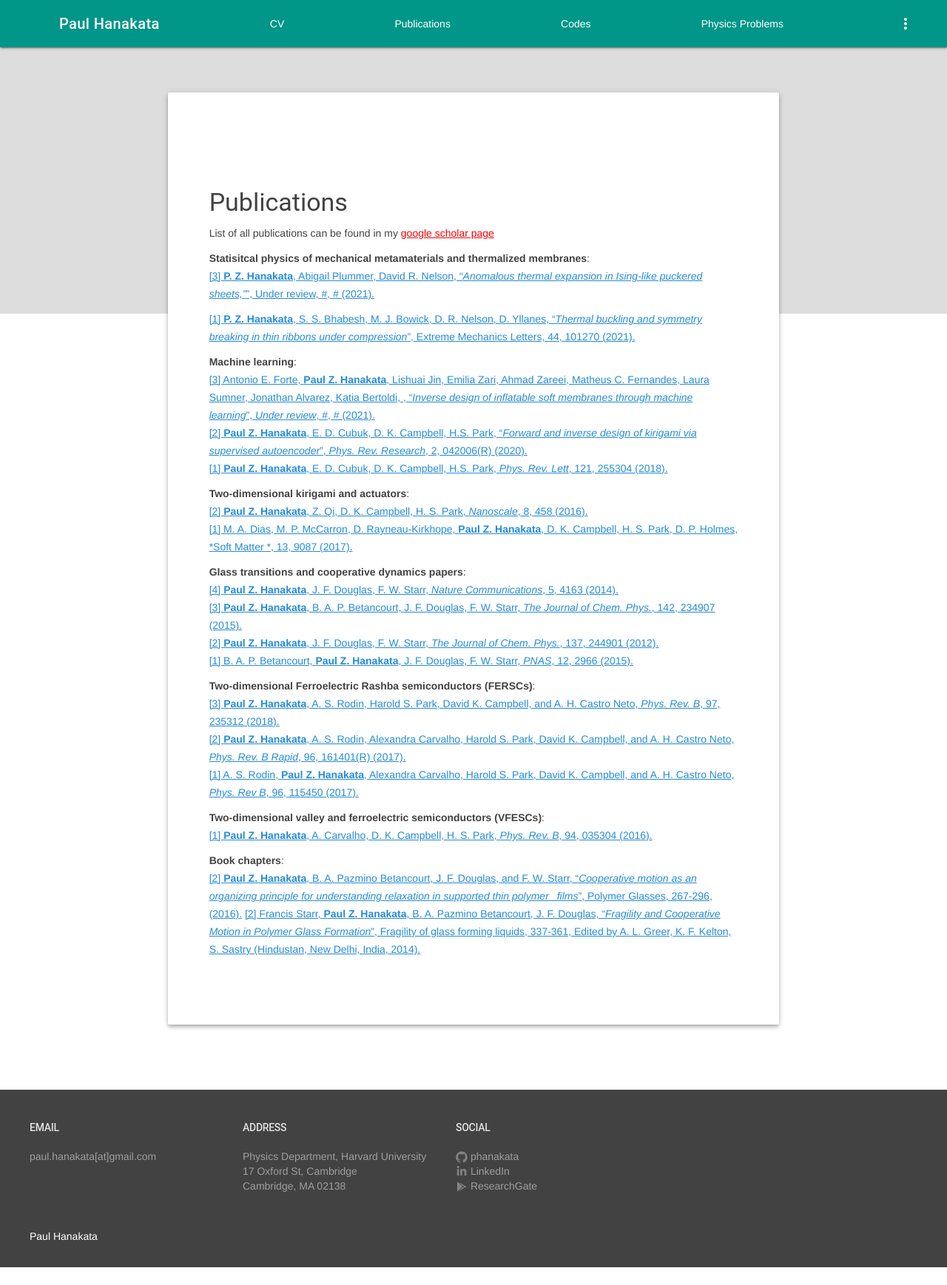
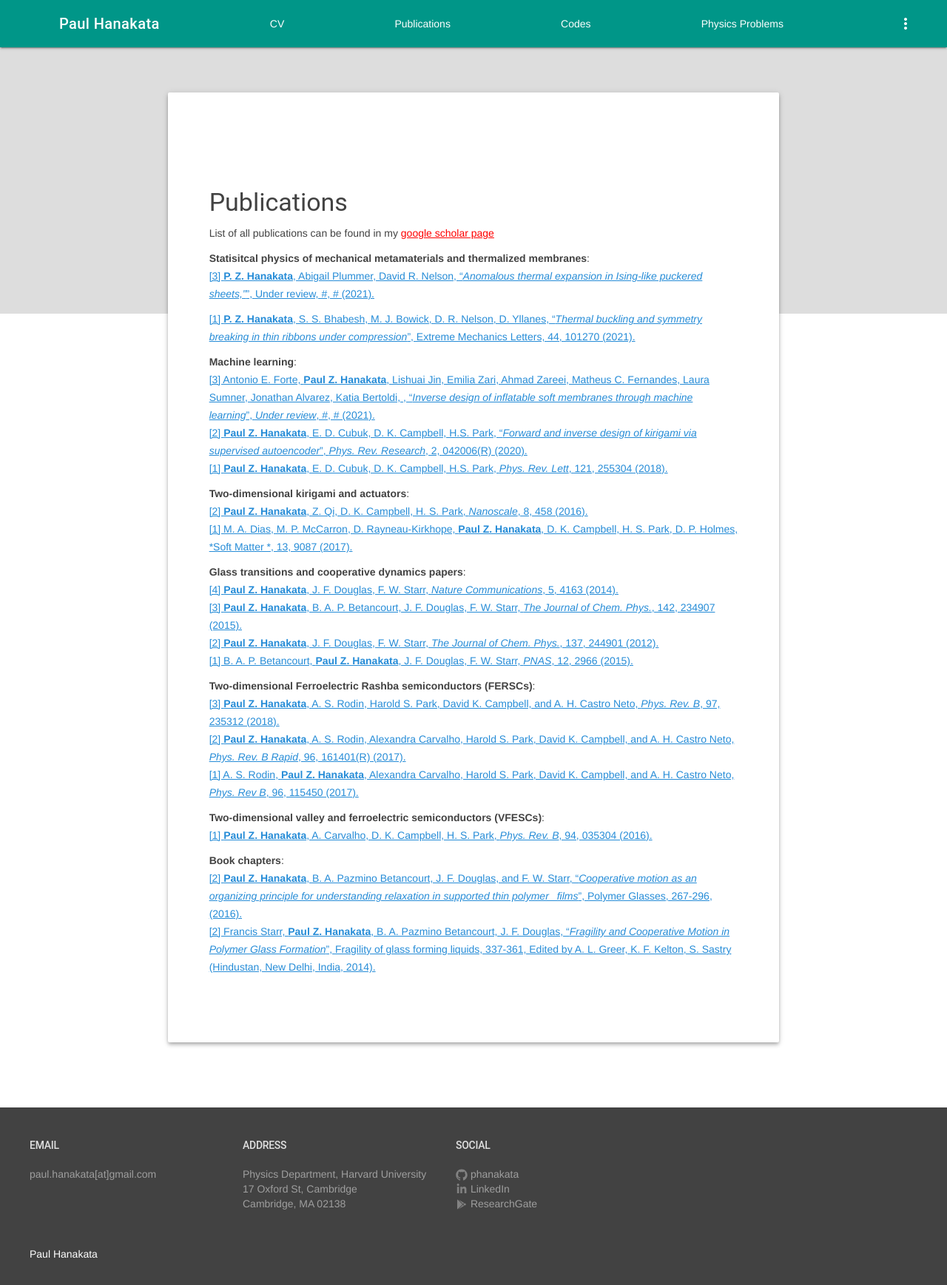
Before and after one commit to phanakata/phanakata.github.io, a Jekyll site: the page built from pages/Publications.md, in a window 1280 px wide. Shown: the whole page at 74% size. Built offline with Jekyll 4.4.1, drawn with Linux system fonts in a browser that asks for light colours; before the commit the page ends 1713 px from its top, so only the background shows below that.

Commit message:
Update Publications.md

```diff
--- a/pages/Publications.md
+++ b/pages/Publications.md
@@ -38,5 +38,5 @@ List of all publications can be found in my <a href="https://scholar.google.com/
 ">[1] **Paul Z. Hanakata**, A. Carvalho, D. K. Campbell, H. S. Park, *Phys. Rev. B*, 94, 035304 (2016).</a>
 
 **Book chapters**:\\
-<a href="https://www.routledge.com/Polymer-Glasses/Roth/p/book/9780367782436" style="color:#268cd7">[2] **Paul Z. Hanakata**, B. A. Pazmino Betancourt, J. F. Douglas, and F. W. Starr, "*Cooperative motion as an organizing principle for understanding relaxation in supported thin polymer  films*", Polymer Glasses, 267-296, (2016).</a>
+<a href="https://www.routledge.com/Polymer-Glasses/Roth/p/book/9780367782436" style="color:#268cd7">[2] **Paul Z. Hanakata**, B. A. Pazmino Betancourt, J. F. Douglas, and F. W. Starr, "*Cooperative motion as an organizing principle for understanding relaxation in supported thin polymer  films*", Polymer Glasses, 267-296, (2016).</a>\\
 <a href="https://www.routledge.com/Polymer-Glasses/Roth/p/book/9780367782436" style="color:#268cd7">[2] Francis Starr, **Paul Z. Hanakata**, B. A. Pazmino Betancourt, J. F. Douglas, "*Fragility and Cooperative Motion in Polymer Glass Formation*", Fragility of glass forming liquids, 337-361, Edited by A. L. Greer, K. F. Kelton, S. Sastry (Hindustan, New Delhi, India, 2014).</a>
```
